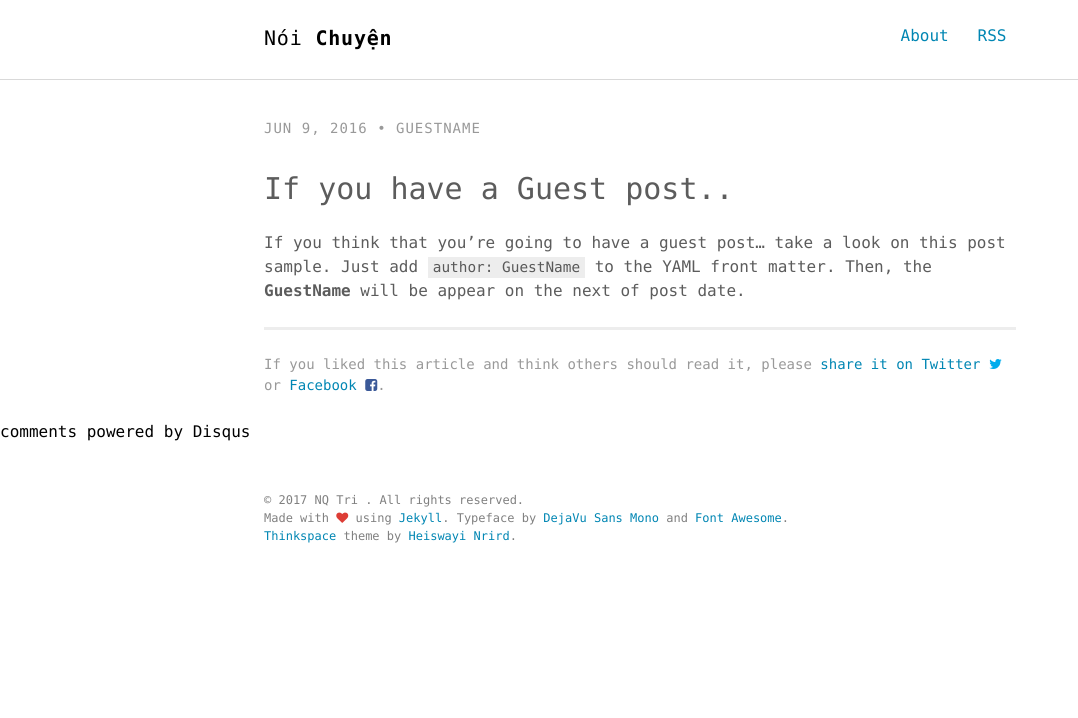
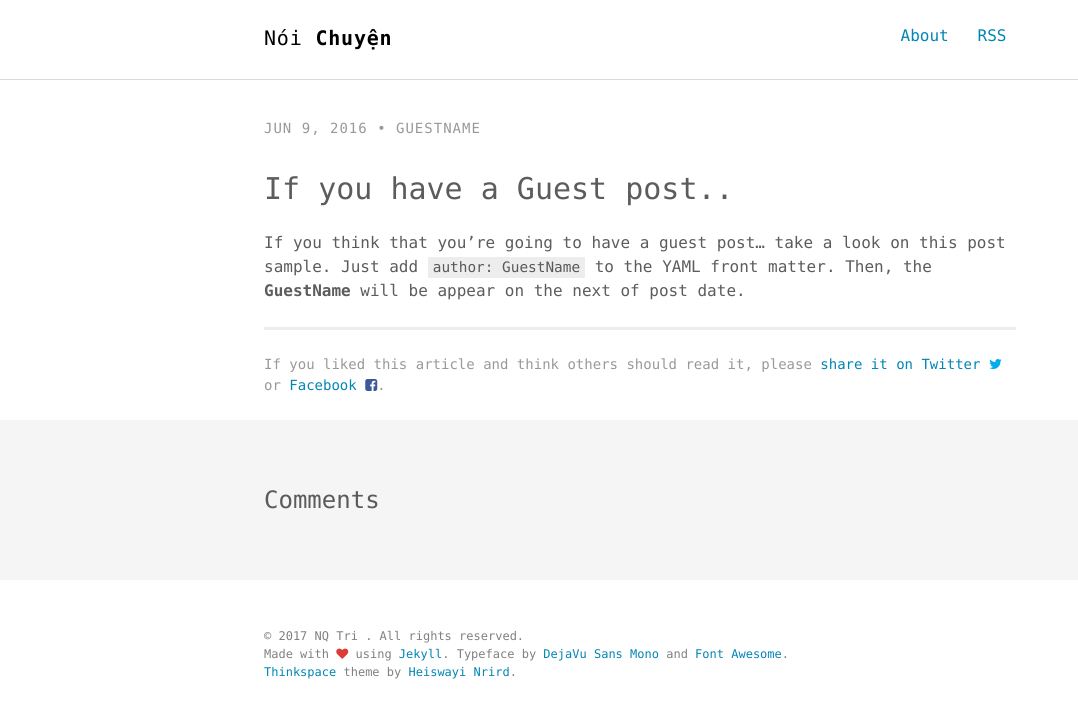
Before and after one commit to trinq/trinq.github.io, a Jekyll site: the page built from _posts/2016-06-09-if-you-have-a-guest-post.md, in a window 1280 px wide. Shown: the top 718 px of the page, without its empty margins (0-1078 px from the left). Built offline with Jekyll 4.4.1, drawn with Linux system fonts in a browser that asks for light colours; comment, search, counter and statistics services are not loaded; some of the changed lines change nothing that is shown.

Commit message:
Update post.html

```diff
--- a/_layouts/post.html
+++ b/_layouts/post.html
@@ -13,4 +13,4 @@ layout: default
   </div>
 </article>
 
-{% include disqus.html %}
+{% include comments.html %}
```
